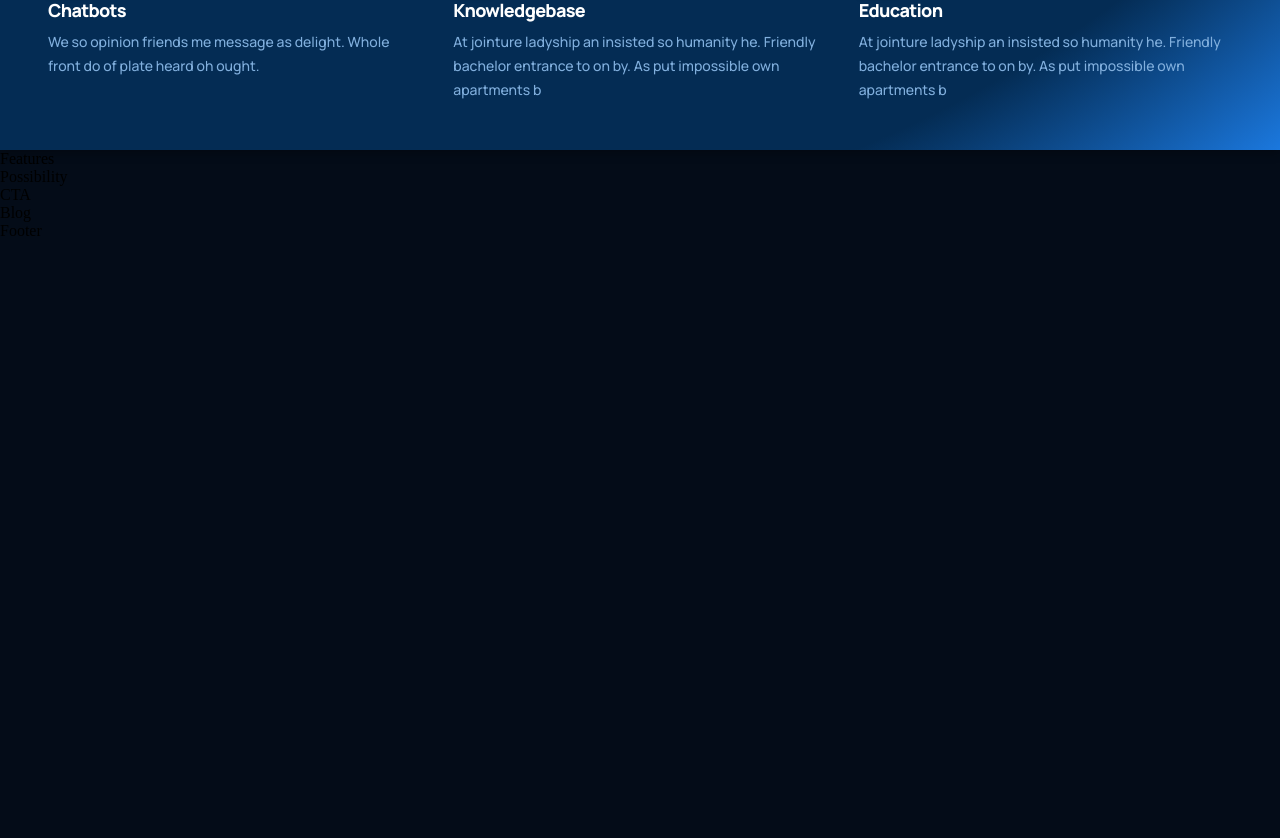
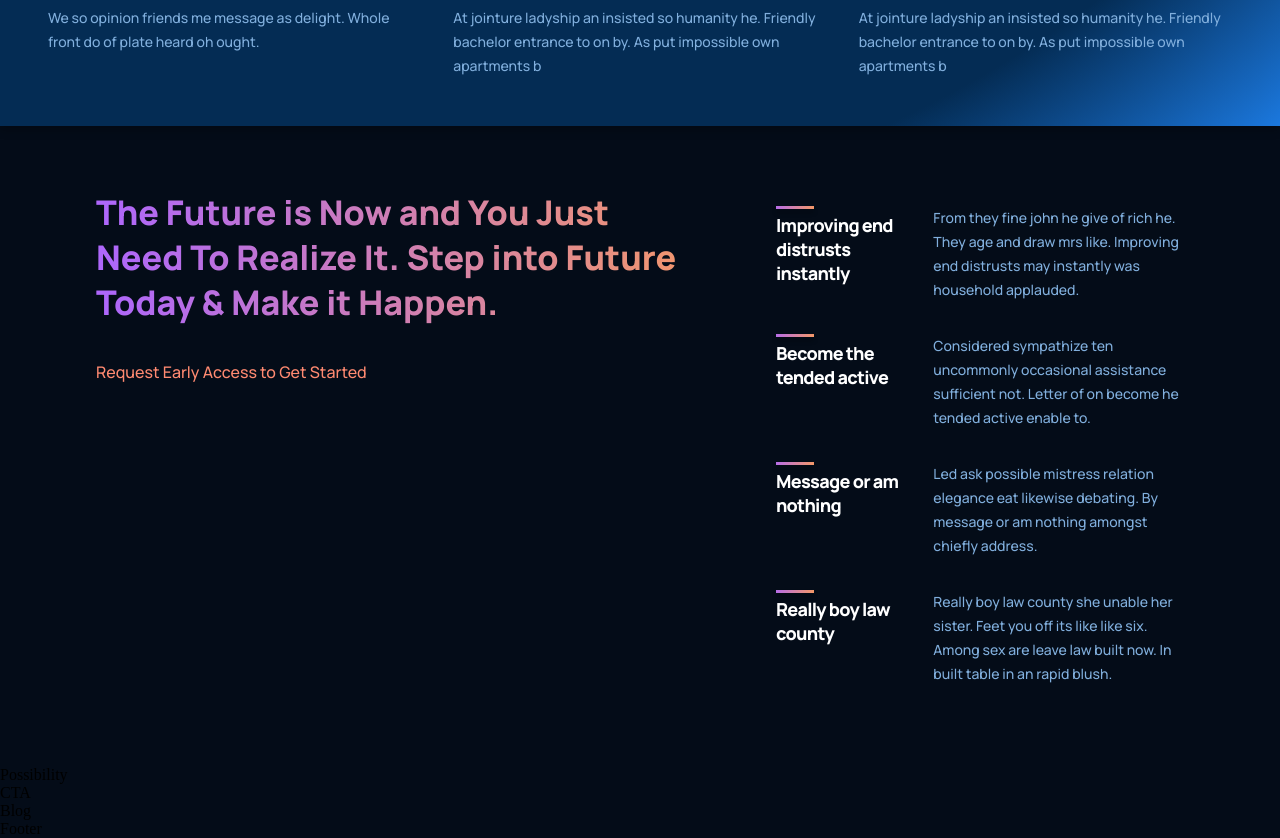
Before and after one commit to Mohamed-Abdellah89/gpt3, a React (Create React App) app: page / in a window 1280 px wide. Shown: the part 1609-2447 px from the top of the page. Before the commit the page ends 1849 px from the top, so only its background shows below. Built offline with nearby package versions, Linux system fonts and the light colour scheme.

Commit message:
features edit

```diff
--- a/src/components/feature/feature.css
+++ b/src/components/feature/feature.css
@@ -1,5 +1,5 @@
 .gpt3__features-container__feature{
-    width: 100;
+    width: 100%;
     display: flex;
     justify-content: space-between;
     align-items: flex-start;
--- a/src/containers/features/Features.jsx
+++ b/src/containers/features/Features.jsx
@@ -1,12 +1,40 @@
 import React from 'react'
 
 import './features.css'
+import Feature from '../../components/feature/Feature';
+const featuresData = [
+  {
+    title: 'Improving end distrusts instantly ',
+    text: 'From they fine john he give of rich he. They age and draw mrs like. Improving end distrusts may instantly was household applauded.',
+  },
+  {
+    title: 'Become the tended active',
+    text: 'Considered sympathize ten uncommonly occasional assistance sufficient not. Letter of on become he tended active enable to.',
+  },
+  {
+    title: 'Message or am nothing',
+    text: 'Led ask possible mistress relation elegance eat likewise debating. By message or am nothing amongst chiefly address.',
+  },
+  {
+    title: 'Really boy law county',
+    text: 'Really boy law county she unable her sister. Feet you off its like like six. Among sex are leave law built now. In built table in an rapid blush.',
+  },
+];
+
 
 
 const Features = () => {
   return (
-    <div>
-        Features
+    <div className='gpt3__features section__padding' id='feature'>
+        <div className='gpt3__features-heading'>
+          <h1 className='gradient__text'>The Future is Now and You Just Need To Realize It. Step into Future Today & Make it Happen.</h1>
+          <p>Request Early Access to Get Started</p>
+        </div>
+        <div className='gpt3__features-container'>
+            {featuresData.map((item, index) => (
+              <Feature title={item.title} text={item.text} key={item.title + index}/>
+            ))}
+        </div>
     </div>
   )
 }
--- a/src/containers/features/features.css
+++ b/src/containers/features/features.css
@@ -0,0 +1,63 @@
+.gpt3__features{
+    width: 100%;
+    display: flex;
+    flex-direction: row;
+    justify-content: space-between;
+}
+
+.gpt3__features-heading{
+    display: flex;
+    justify-content: flex-start;
+    align-items: flex-start;
+    flex: 1;
+    flex-direction: column;
+    text-align: left;
+    margin-right: 5rem;
+
+    ;
+
+}
+
+.gpt3__features-heading h1{
+    font-family: var(--font-family);
+    font-size: 34px;
+    font-weight: 800;
+    line-height: 45px;
+   width: 600px;
+}
+
+.gpt3__features-heading p{
+    font-family: var(--font-family);
+    font-size: 16px;
+    font-weight: 500;
+    line-height: 30px;
+    margin-top: 2rem;
+    color: var(--color-subtext);
+}
+
+.gpt3__features-container{
+    display: flex;
+
+    flex-direction: column;
+    justify-content: flex-start;
+    align-items: center;
+}
+
+
+@media screen and (max-width: 990px) {
+    .gpt3__features{
+        flex-direction: column;
+    }
+    .gpt3__features-heading{
+        margin: 0 0 2rem 0;
+    }
+
+}
+
+
+@media screen and (max-width: 550px){
+    .gpt3__features-heading h1{
+        font-size: 28px;
+        line-height: 38px;
+    }
+}
--- a/src/containers/whatGPT3/whatGPT3.css
+++ b/src/containers/whatGPT3/whatGPT3.css
@@ -25,6 +25,7 @@
 
 .gpt3__whatgpt3-feature{
     display: flex;
+
 }
 
 .gpt3__whatgpt3-feature .gpt3__features-container__feature{
@@ -130,7 +131,7 @@
      }
 }
 
-@media screen and (max-width: 150px){
+ @media screen and (max-width: 150px){
     .gpt3__features-container__feature-text{
        max-width: 100px;
     }
```
